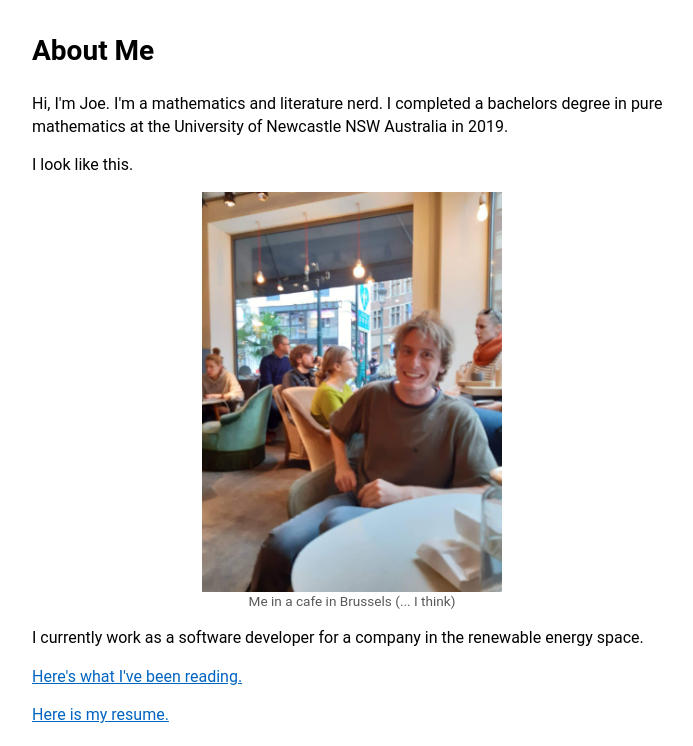
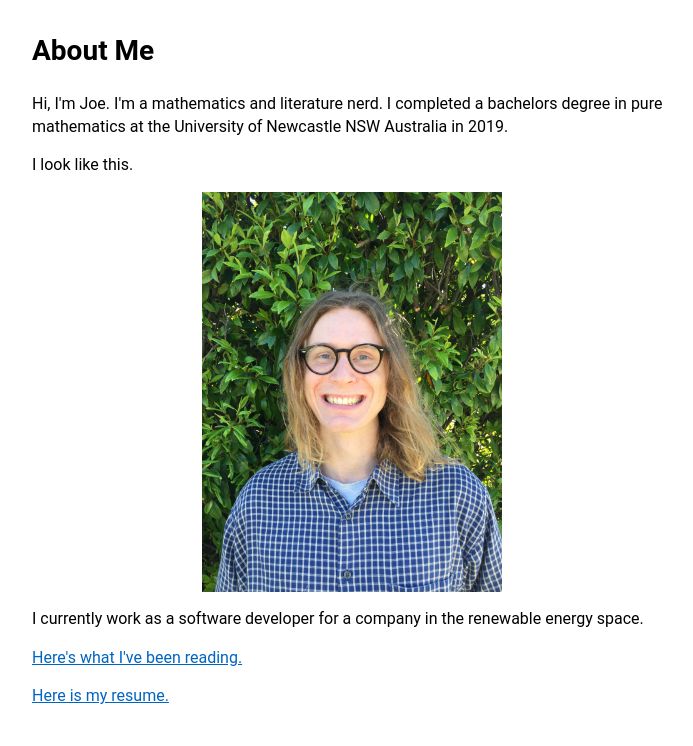
Before and after one commit to joegurr/blog, a plain HTML site: page about.html in a window 1280 px wide. Shown: the part 100-846 px from the top of the page, without its empty margins (288-981 px from the left). Drawn offline with Linux system fonts and the light colour scheme.

Commit message:
Updated photo and landing page

```diff
--- a/about.html
+++ b/about.html
@@ -23,8 +23,7 @@
     </p>
     <p>I look like this.</p>
     <figure>
-      <img src="joe.JPG" alt="picture of me" width="300" />
-      <figcaption>Me in a cafe in Brussels (... I think)</figcaption>
+      <img src="joe.jpg" alt="long haired yahoo with glasses" width="300" />
     </figure>
     <p>
       I currently work as a software developer for a company in the renewable
```
Also changed, not shown: index.html (+1 -1 lines), joe.JPG (deleted), joe.jpg (added).
